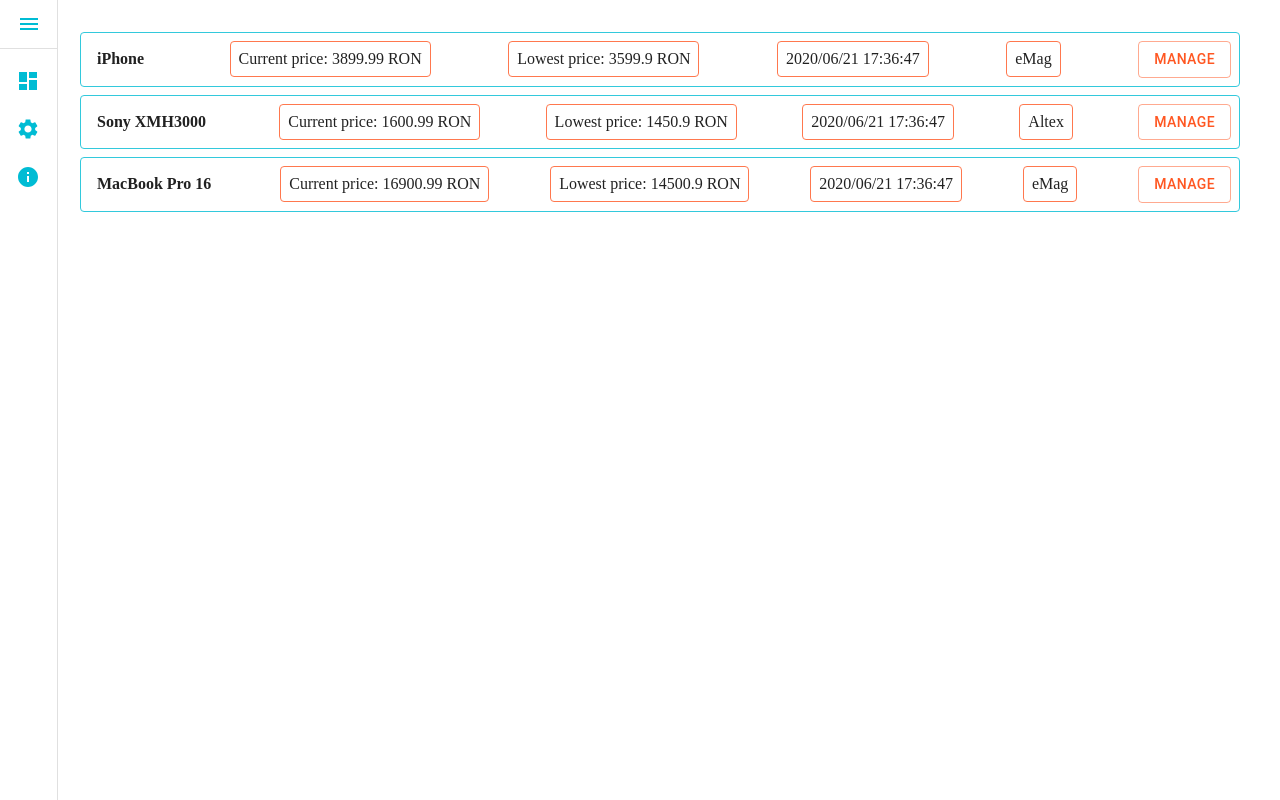
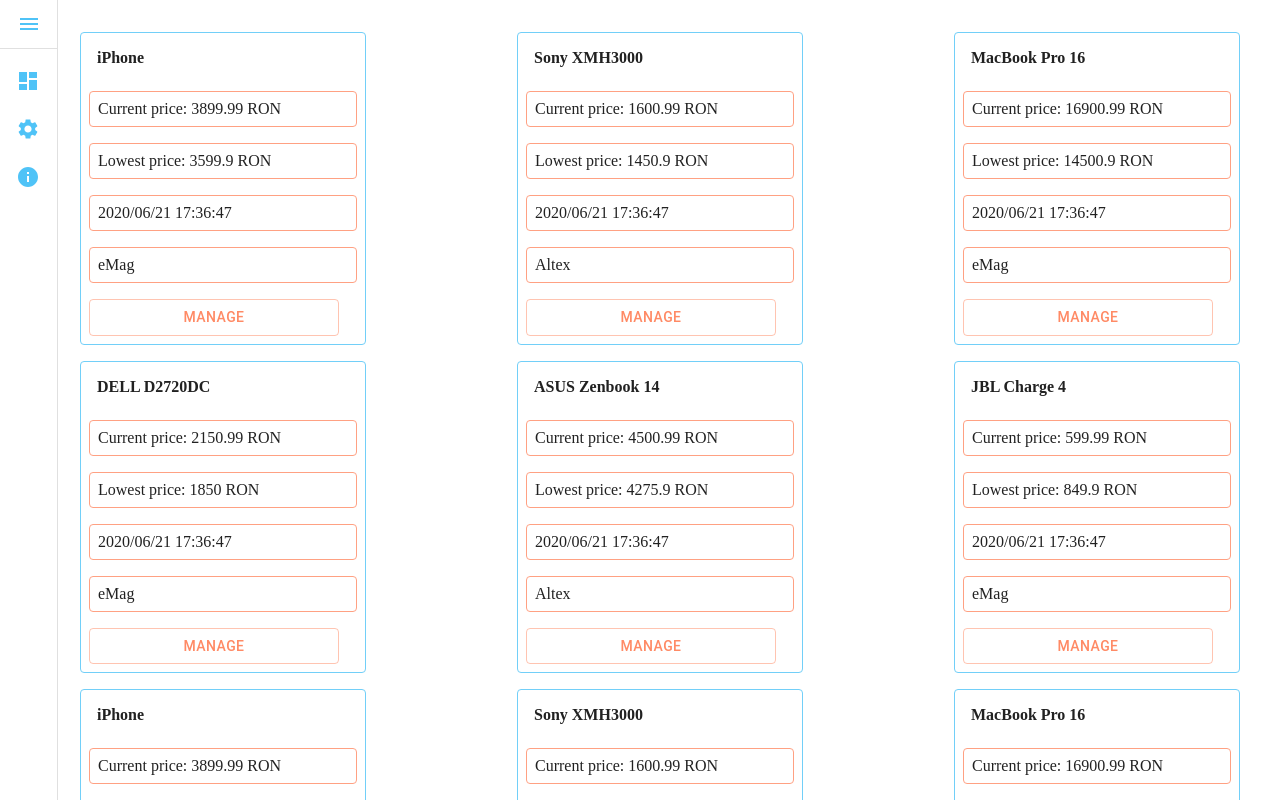
Before and after one commit to Burbon13/PriceAnalyzer2, a React (Create React App) app: page / in a window 1280 px wide. Shown: the top 800 px of the page. Built offline with nearby package versions, Linux system fonts and the light colour scheme.

Commit message:
Rearranged dashboard items

```diff
--- a/src/components/ProductListItem/ProductListItem.js
+++ b/src/components/ProductListItem/ProductListItem.js
@@ -26,7 +26,7 @@
             <Paper variant={"outlined"} className={classes.item}>
                 {product.store}
             </Paper>
-            <Button variant={"outlined"} color={"primary"} className={classes.item}>
+            <Button variant={"outlined"} color={"secondary"} className={classes.item}>
                 Manage
             </Button>
         </Paper>
--- a/src/components/ProductListItem/styles.js
+++ b/src/components/ProductListItem/styles.js
@@ -3,17 +3,18 @@
 const useStyles = makeStyles((theme) => ({
     root: {
         display: 'flex',
-        flexDirection: 'row',
-        justifyContent: 'space-between',
+        flexDirection: 'column',
+        justifyContent: 'space-around',
         alignItems: 'baseline',
         flexWrap: 'wrap',
-        borderColor: theme.palette.secondary.light,
-        margin: theme.spacing(1)
+        borderColor: theme.palette.primary.light,
+        margin: theme.spacing(1),
     },
     item: {
         margin: theme.spacing(1),
         padding: theme.spacing(1),
-        borderColor: theme.palette.primary.light
+        borderColor: theme.palette.secondary.light,
+        width: '250px'
     }
 }));
 
--- a/src/components/SideMenu/SideMenu.js
+++ b/src/components/SideMenu/SideMenu.js
@@ -1,5 +1,4 @@
 import React, {useState} from "react";
-import AppBar from '@material-ui/core/AppBar';
 import Container from "@material-ui/core/Container";
 import useStyles from "./styles";
 import clsx from 'clsx';
@@ -40,26 +39,26 @@
             >
                 <div className={classes.toolbar}>
                     <IconButton onClick={handleDrawerOpenClose}>
-                        <MenuIcon color="secondary"/>
+                        <MenuIcon color="primary"/>
                     </IconButton>
                 </div>
                 <Divider/>
                 <List>
                     <ListItem button key={'Products'} onClick={() => changePage('/dashboard')}>
                         <ListItemIcon>
-                            <DashboardIcon color="secondary"/>
+                            <DashboardIcon color="primary"/>
                         </ListItemIcon>
                         <ListItemText primary={'Products'}/>
                     </ListItem>
                     <ListItem button key={'Settings'} onClick={() => changePage('/settings')}>
                         <ListItemIcon>
-                            <SettingsIcon color="secondary"/>
+                            <SettingsIcon color="primary"/>
                         </ListItemIcon>
                         <ListItemText primary={'Settings'}/>
                     </ListItem>
                     <ListItem button key={'About'} onClick={() => changePage('/info')}>
                         <ListItemIcon>
-                            <InfoIcon color="secondary"/>
+                            <InfoIcon color="primary"/>
                         </ListItemIcon>
                         <ListItemText primary={'About'}/>
                     </ListItem>
--- a/src/lib/theme/app-theme.js
+++ b/src/lib/theme/app-theme.js
@@ -2,11 +2,11 @@
 
 export default createMuiTheme({
     palette: {
+        secondary: {
+            main: '#ff8a65',
+        },
         primary: {
-            main: '#ff5722',
-        },
-        secondary: {
-            main: '#00bcd4',
+            main: '#4fc3f7',
         },
     },
 });
--- a/src/pages/Dashboard/Dashboard.js
+++ b/src/pages/Dashboard/Dashboard.js
@@ -2,7 +2,7 @@
 import useStyles from "./styles";
 import ProductListItem from "../../components/ProductListItem";
 
-const products = [
+let products = [
     {
         name: 'iPhone',
         currentPrice: 3899.99,
@@ -26,16 +26,44 @@
         currency: 'RON',
         store: 'eMag',
         lastUpdateDate: new Date()
+    },
+    {
+        name: 'DELL D2720DC',
+        currentPrice: 2150.99,
+        lowestPrice: 1850.00,
+        currency: 'RON',
+        store: 'eMag',
+        lastUpdateDate: new Date()
+    },
+    {
+        name: 'ASUS Zenbook 14',
+        currentPrice: 4500.99,
+        lowestPrice: 4275.90,
+        currency: 'RON',
+        store: 'Altex',
+        lastUpdateDate: new Date()
+    },
+    {
+        name: 'JBL Charge 4',
+        currentPrice: 599.99,
+        lowestPrice: 849.90,
+        currency: 'RON',
+        store: 'eMag',
+        lastUpdateDate: new Date()
     }
-]
+];
+products = products.concat(products);
+products = products.concat(products);
+products = products.concat(products);
+products = products.concat(products);
 
 const Dashboard = () => {
     const classes = useStyles();
 
     return (
-        <div>
+        <div className={classes.root}>
             {products.map((product, index) => {
-                return <ProductListItem product={product}/>
+                return <ProductListItem product={product} className={classes.item}/>
             })}
         </div>
     );
--- a/src/pages/Dashboard/styles.js
+++ b/src/pages/Dashboard/styles.js
@@ -1,7 +1,16 @@
 import makeStyles from "@material-ui/core/styles/makeStyles";
 
 const useStyles = makeStyles((theme) => ({
-
+    root: {
+        display: 'flex',
+        flexDirection: 'row',
+        flexWrap: 'wrap',
+        justifyContent: 'space-between'
+    },
+    item: {
+        flexBasis: 0,
+        flex: '1 1 0px'
+    }
 }));
 
 export default useStyles;
```
